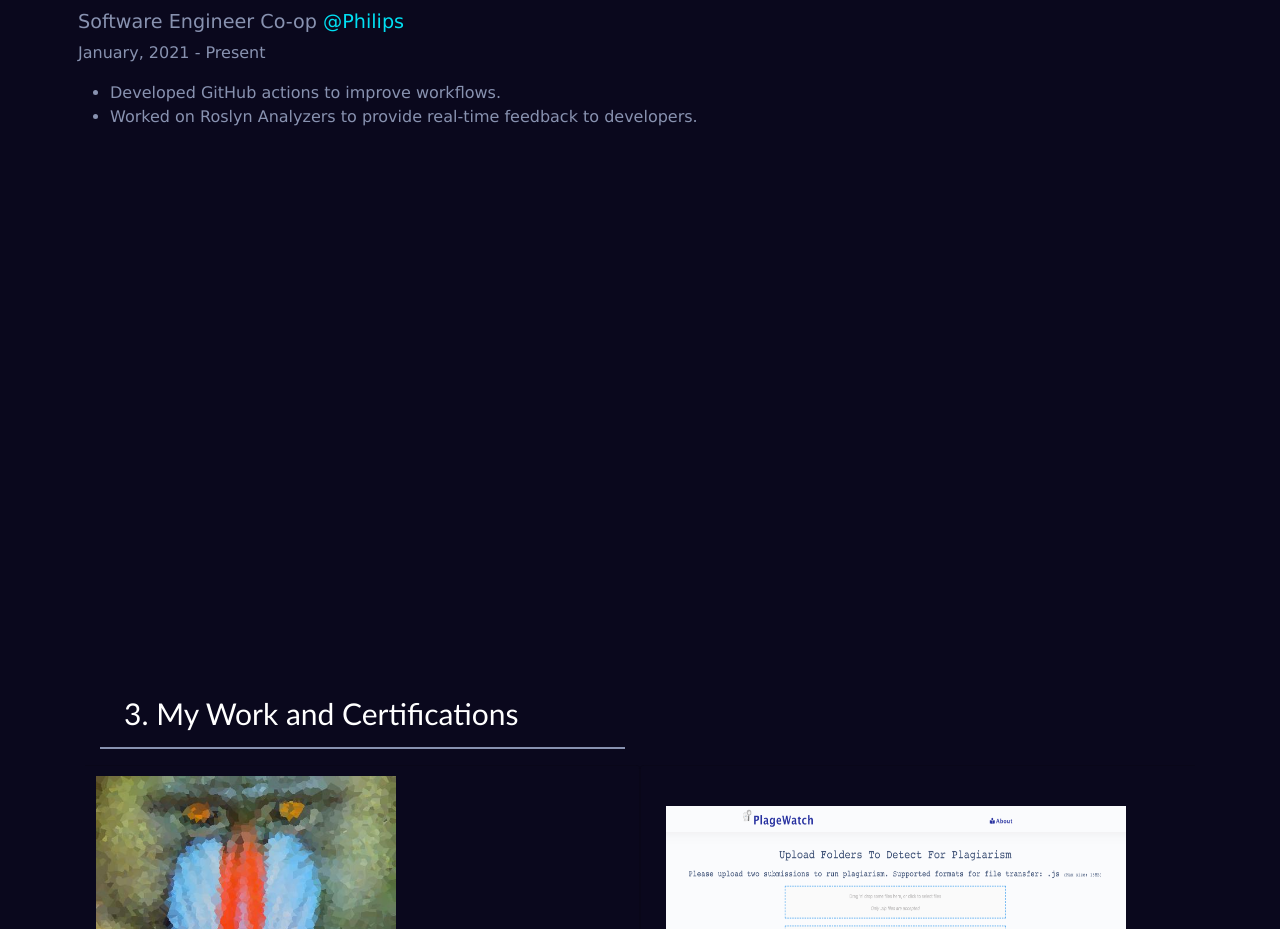
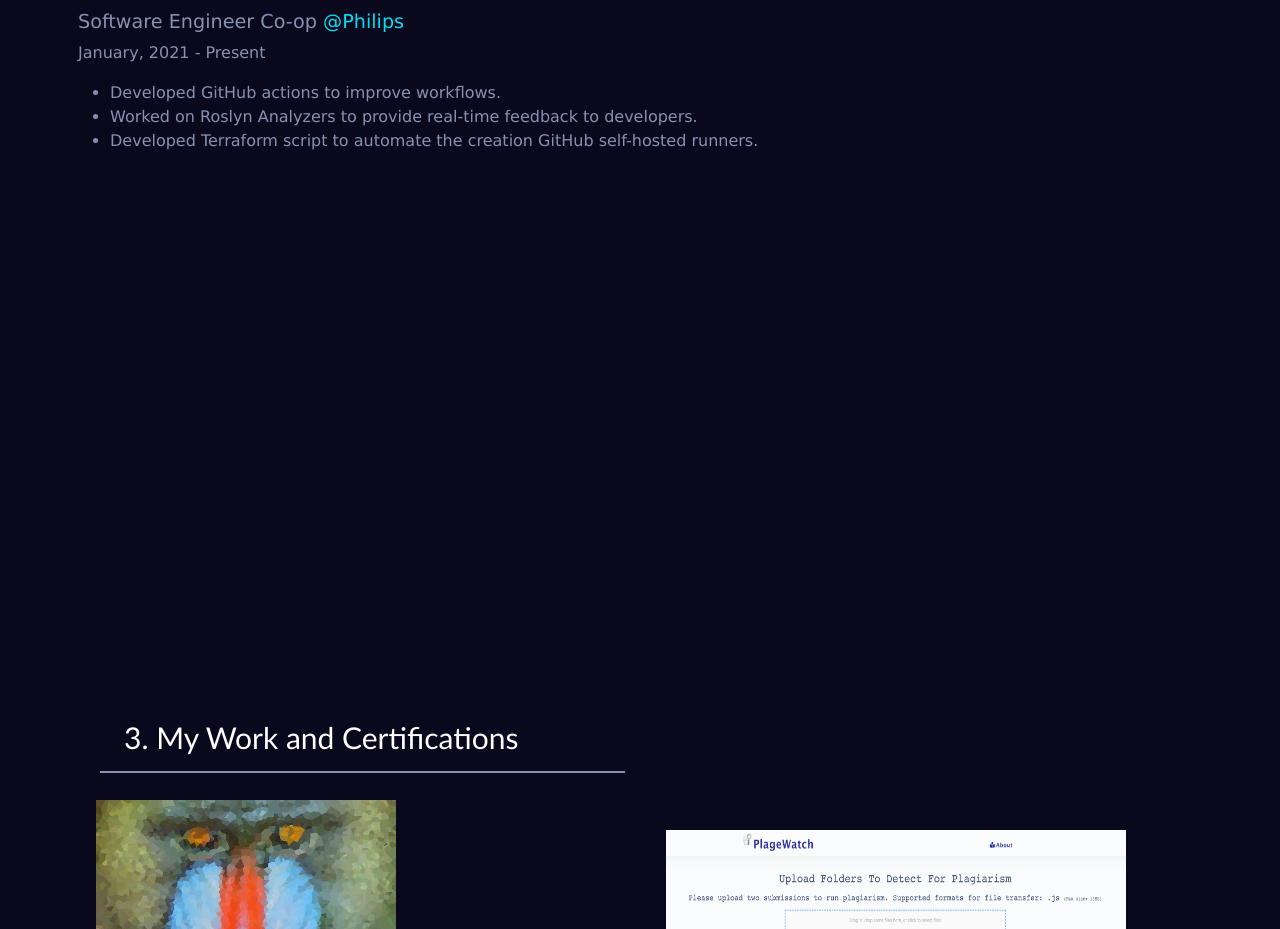
Before and after one commit to 1itachi/portfolio, a React (Create React App) app: page / in a window 1280 px wide. Shown: the part 2560-3489 px from the top of the page. Built offline with nearby package versions, Linux system fonts and the light colour scheme.

Commit message:
Update Experience.js

```diff
--- a/src/Components/Experience.js
+++ b/src/Components/Experience.js
@@ -93,6 +93,7 @@ export default class Experience extends React.Component {
           <ul>
           <li>Developed GitHub actions to improve workflows.</li>
           <li>Worked on Roslyn Analyzers to provide real-time feedback to developers.</li>
+          <li>Developed Terraform script to automate the creation GitHub self-hosted runners.</li>
           {/* <li>Developed backend API's using Serverless Architecture with AWS resources such as API Gateway, Lambda and DynamoDB.</li>
           <li>Deployed Cognito User Pool (connected with Azure AD) for Authentication and secured all backend API's with Cognito Authorization.</li>
           <li>Participated in Backlog refinement, Sprint planning, and retrospective.</li>
```
